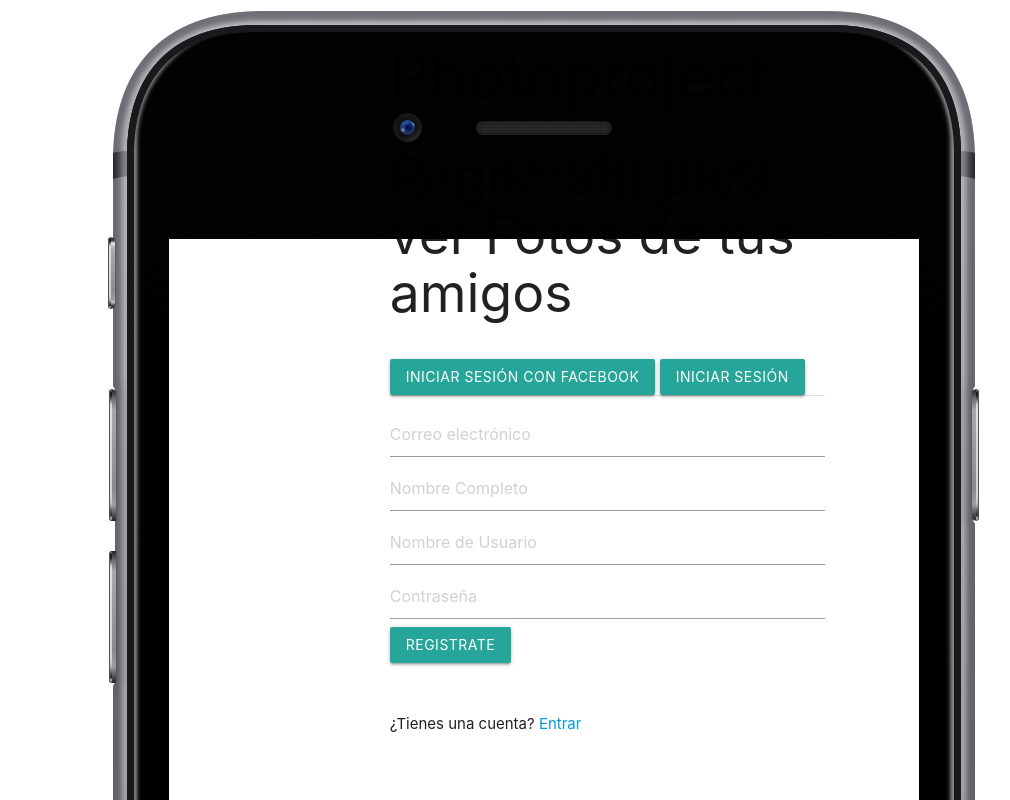
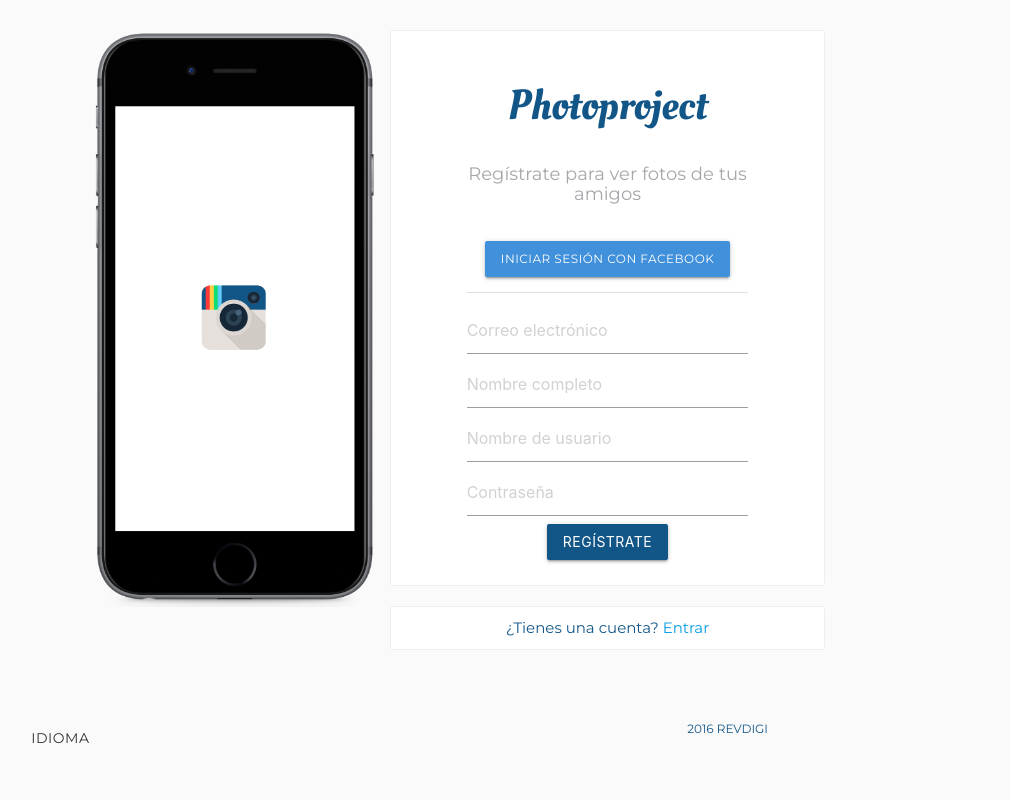
Before and after one commit to felgutier/photoproject, a plain HTML site: page index.html in a window 1280 px wide. Shown: the top 800 px of the page, without its empty margins (188-1198 px from the left). Drawn offline with nearby package versions, Linux system fonts and the light colour scheme.

Commit message:
adding css

```diff
--- /dev/null
+++ b/assets/app.css
@@ -0,0 +1,55 @@
+body {
+  background: #fafafa;
+  color: #125688;
+  font-family: Montserrat
+}
+
+#main-container {
+  margin: 30px auto;
+}
+
+.iphone {
+  max-width: 100%;
+}
+
+.site-footer {
+  text-transform: uppercase;
+  font-size: 12px;
+}
+
+.login-box,
+.signup-box {
+  background-color: white;
+  border: 1px solid #edeeee;
+  border-radius: 3px;
+  padding: 10px 0;
+  text-align: center;
+}
+
+.signup-box .platzigram {
+  font-family: 'Oleo Script';
+  font-size: 42px;
+}
+
+.signup-form {
+  width: 65%;
+  margin: 0 auto;
+}
+
+.signup-form h2 {
+  color: #a5a7aa;
+  font-size: 1.2em;
+}
+
+.signup-form .btn.btn-fb {
+  background-color: #4090db;
+  font-size: .8em;
+}
+
+.signup-form .btn.btn-fb:hover {
+  background-color: #2d6599;
+}
+
+.signup-form .btn.btn-signup {
+  background-color: #125688;
+}
--- a/index.html
+++ b/index.html
@@ -4,8 +4,9 @@
 	<meta charset="utf-8">
 	<meta http-equiv="X-UA-Compatible" content="IE=edge">
 	<title>Photoproject</title>
+	<link href='https://fonts.googleapis.com/css?family=Montserrat|Oleo+Script' rel='stylesheet' type='text/css'>
 	<link rel="stylesheet" href="https://cdnjs.cloudflare.com/ajax/libs/materialize/0.97.7/css/materialize.min.css">
-
+	<link rel="stylesheet" type="text/css" href="assets/app.css">
 	<meta name="viewport" content="width=device-width, initial-scale=1.0, user-scalable=no">
 	<meta charset="utf-8">
 	<link rel="stylesheet" href="">
@@ -17,25 +18,25 @@
         <div class="col s10 push-s1">
           <div class="row">
             <div class="col m5 hide-on-small-only">
-							<img class="iphone" src="assets/iphone.png" alt="">
+              <img class="iphone" src="assets/iphone.png" />
             </div>
             <div class="col s12 m7">
               <div class="row">
                 <div class="signup-box">
-									<h1 class="photoproject"> Photoproject</h1>
+                  <h1 class="platzigram">Photoproject</h1>
                   <form class="signup-form">
-										<h2>Registrate para ver Fotos de tus amigos</h2>
+                    <h2>Regístrate para ver fotos de tus amigos </h2>
                     <div class="section">
-											<a href="" class="btn btn-fb hiden-on-small-only"> Iniciar sesión con Facebook</a>
-											<a href="" class="btn btn-fb hiden-on-med-and-up"> Iniciar sesión</a>
+                      <a class="btn btn-fb hide-on-small-only">Iniciar sesión con Facebook</a>
+                      <a class="btn btn-fb hide-on-med-and-up">Iniciar sesión</a>
+                    </div>
                     <div class="divider"></div>
                     <div class="section">
-												<input type="email" name="email" placeholder="Correo electrónico">
-												<input type="text" name="name" placeholder="Nombre Completo">
-												<input type="text" name="username" placeholder="Nombre de Usuario">
-												<input type="password" name="password" placeholder="Contraseña">
-												<button type="submit" class="btn wave-effect wave-light" style=""> Registrate</button>
-											</div>
+                      <input type="email" name="email" placeholder="Correo electrónico"></input>
+                      <input type="text" name="name" placeholder="Nombre completo"></input>
+                      <input type="text" name="username" placeholder="Nombre de usuario"></input>
+                      <input type="password" name="password" placeholder="Contraseña"></input>
+                      <button class="btn waves-effect waves-light btn-signup" type="submit">Regístrate</button>
                     </div>
                   </form>
                 </div>
@@ -50,20 +51,19 @@
         </div>
       </div>
     </div>
-
   </section>
 	<footer class="site-footer">
 		<div class="container">
 			<div class="row">
 				<div class="col s12 l3 center-aling">
-					  <a class='dropdown-button btn' href='#' data-activates='dropdown1'>Idioma</a>
+					  <a class='dropdown-button btn btn-flat' href='#' data-activates='dropdown1'>Idioma</a>
 
 					  <ul id='dropdown1' class='dropdown-content'>
 					    <li><a href="#!">Español</a></li>
 					    <li><a href="#!">Inglés</a></li>
 					  </ul>
 				</div>
-				<div class="col s12 l3 push-l6center-aling">
+				<div class="col s12 l3 push-l6 center-aling">
 					  2016 revdigi
 				</div>
 			</div>
```
Lines whose indentation alone changed are shown as unchanged.
